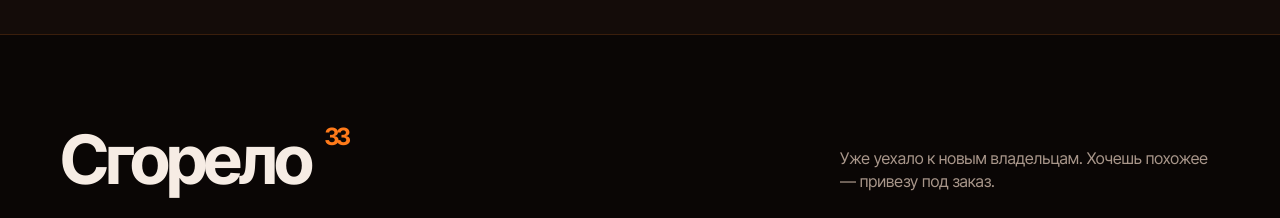
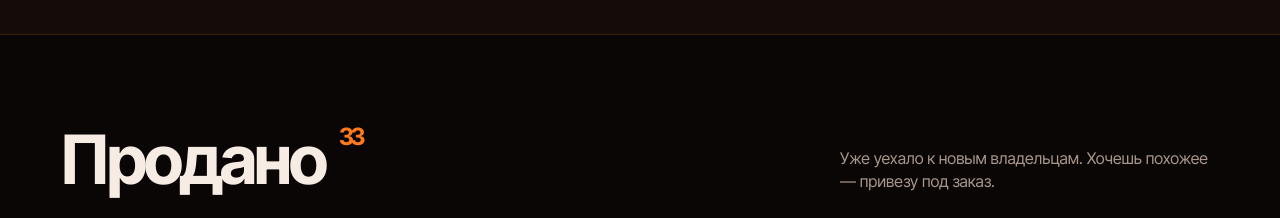
Before and after one commit to burnarchive/burnarchive.github.io, a plain HTML site: page index.html in a window 1280 px wide. Shown: the part 8060-8278 px from the top of the page. Drawn offline with Linux system fonts and the light colour scheme; grey boxes are pictures that could not be loaded; animation ran at ten frames a second; a web font is replaced by a local one.

Commit message:
Архив: Продано вместо Сгорело
Co-Authored-By: Claude Opus 5.5 <noreply@anthropic.com>

```diff
--- a/index.html
+++ b/index.html
@@ -111,7 +111,7 @@
 <section id="sold" class="sold">
   <div class="wrap">
     <div class="sec-head">
-      <h2>Сгорело <sup id="soldNum">0</sup></h2>
+      <h2>Продано <sup id="soldNum">0</sup></h2>
       <p>Уже уехало к новым владельцам. Хочешь похожее — привезу под заказ.</p>
     </div>
     <div class="grid grid-sold" id="soldGrid"></div>
```
